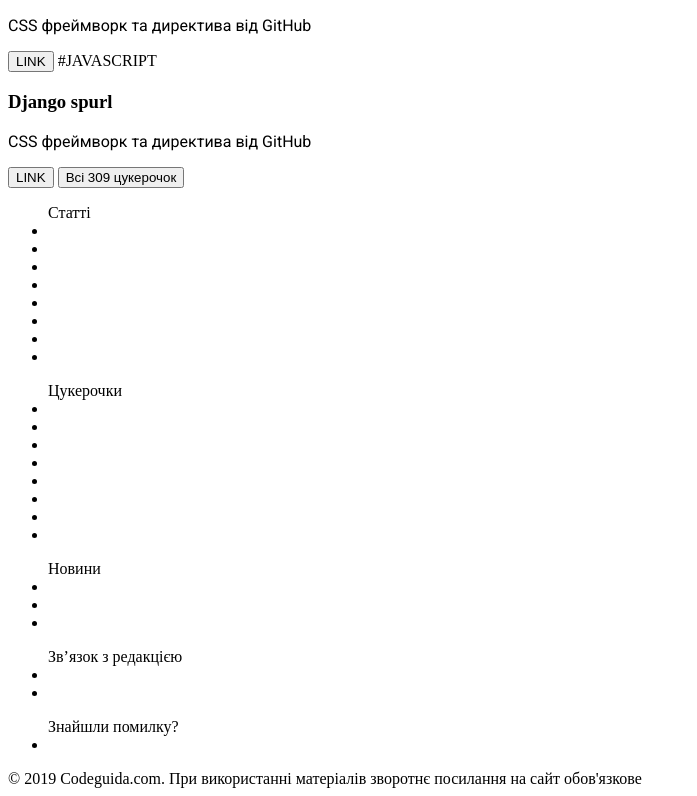
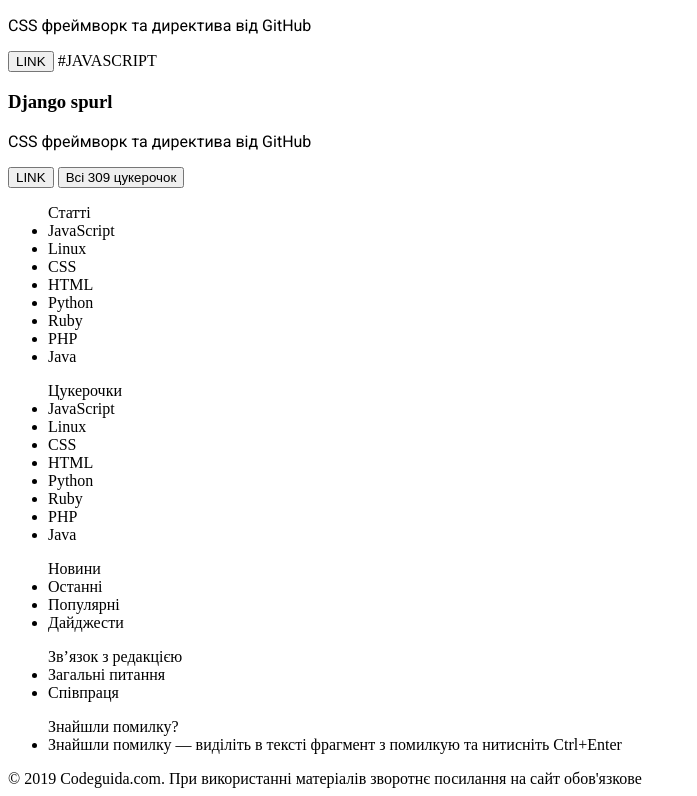
Before and after one commit to IvanDerkach/candies, a website: page src/index.html in a window 1280 px wide. Shown: the part 659-1455 px from the top of the page, without its empty margins (0-697 px from the left). Drawn offline with Linux system fonts and the light colour scheme.

Commit message:
first commit

```diff
--- a/src/index.html
+++ b/src/index.html
@@ -77,36 +77,38 @@
 
 <footer>
     <ul>Статті
-        <li></li>
-        <li></li>
-        <li></li>
-        <li></li>
-        <li></li>
-        <li></li>
-        <li></li>
-        <li></li>
+        <li>JavaScript</li>
+        <li>Linux</li>
+        <li>CSS</li>
+        <li>HTML</li>
+        <li>Python</li>
+        <li>Ruby</li>
+        <li>PHP</li>
+        <li>Java</li>
     </ul>
     <ul>Цукерочки
-        <li></li>
-        <li></li>
-        <li></li>
-        <li></li>
-        <li></li>
-        <li></li>
-        <li></li>
-        <li></li>
+        <li>JavaScript</li>
+        <li>Linux</li>
+        <li>CSS</li>
+        <li>HTML</li>
+        <li>Python</li>
+        <li>Ruby</li>
+        <li>PHP</li>
+        <li>Java</li>
     </ul>
     <ul>Новини
-        <li></li>
-        <li></li>
-        <li></li>
+        <li>Останні</li>
+        <li>Популярні</li>
+        <li>Дайджести</li>
     </ul>
     <ul>Зв’язок з редакцією
-        <li></li>
-        <li></li>
+        <li>Загальні питання</li>
+        <li>Співпраця</li>
     </ul>
     <ul>Знайшли помилку?
-        <li></li>
+        <li>Знайшли помилку — виділіть в тексті
+            фрагмент з помилкую та нитисніть
+            Ctrl+Enter</li>
     </ul>
     <span>© 2019 Codeguida.com. При використанні матеріалів зворотнє посилання на сайт обов'язкове</span>
 </footer>
```
Also changed, not shown: README.md, img/JS.svg (added), img/android.svg (added), img/candy.svg (added), img/css-3.svg (added), img/fire.svg (added), img/html-5.svg (added), img/java.svg (added), img/menu.svg (added), img/php.svg (added), img/pinguin.svg (added), img/python.svg (added), img/ruby.svg (added).
